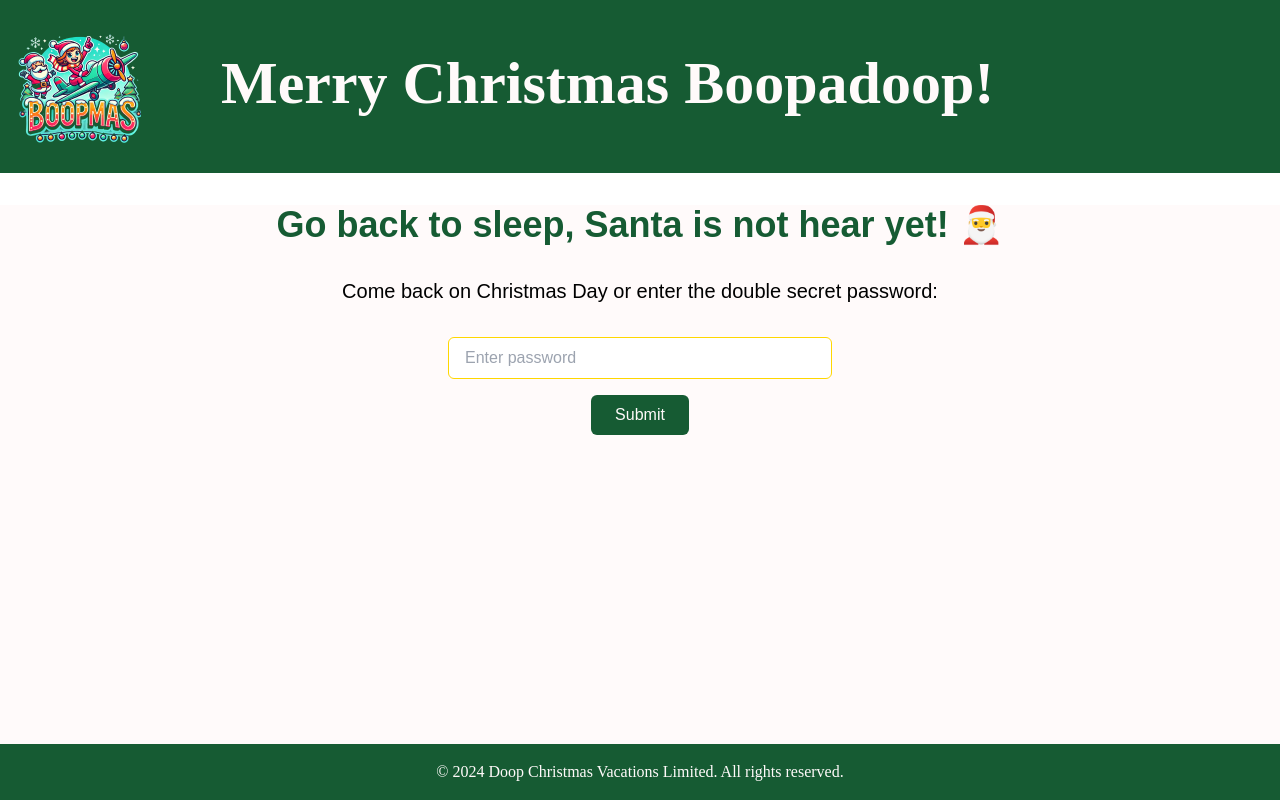
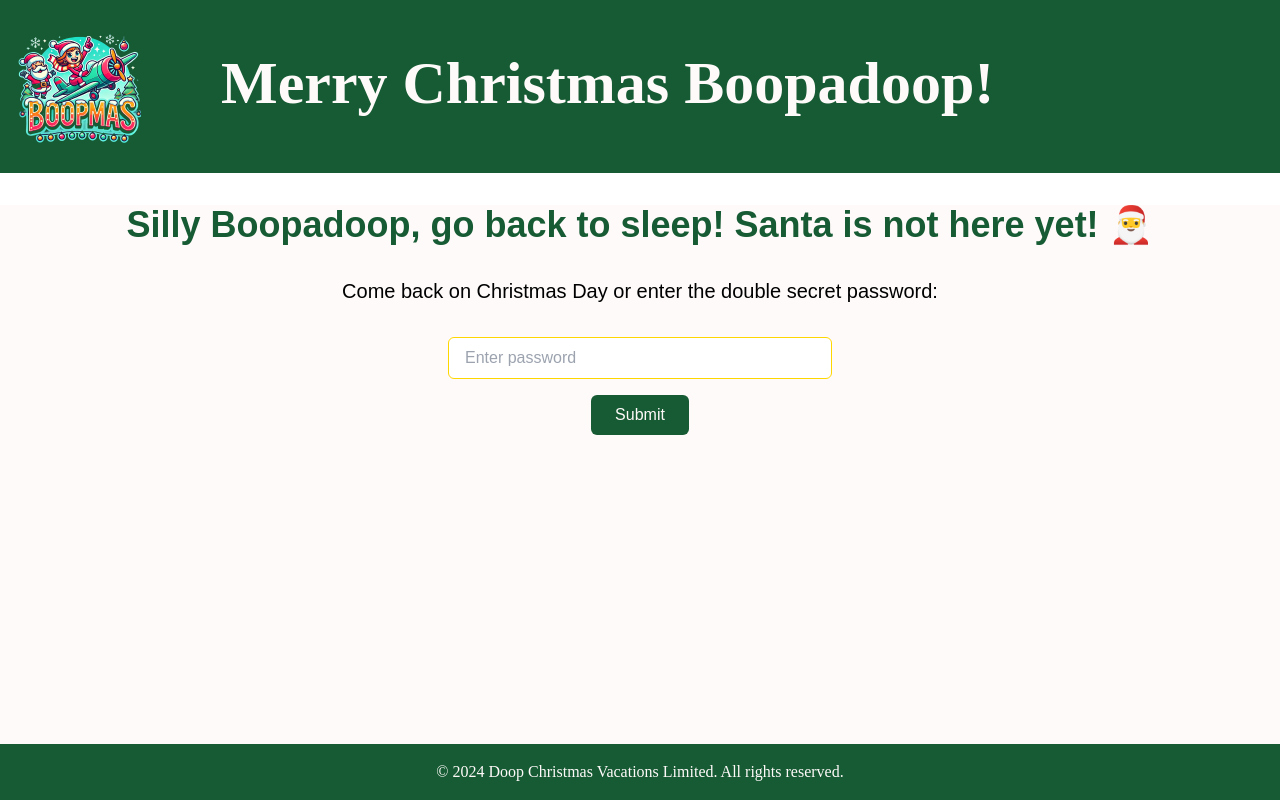
Before and after one commit to jhs129/tripgift, a Next.js app: page / in a window 1280 px wide. Built offline with nearby package versions, Linux system fonts and the light colour scheme.

Commit message:
updated copy

```diff
--- a/src/pages/index.tsx
+++ b/src/pages/index.tsx
@@ -37,7 +37,7 @@ export default function Home() {
       <Layout>
         <div className="space-y-8 text-center">
           <h1 className="text-4xl font-bold text-primary">
-         Go back to sleep, Santa is not hear yet! 🎅
+         Silly Boopadoop, go back to sleep! Santa is not here yet! 🎅
           </h1>
           <p className="text-xl">Come back on Christmas Day or enter the double secret password:</p>
 
```
